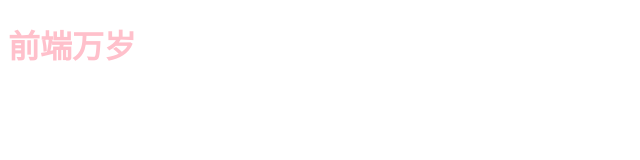
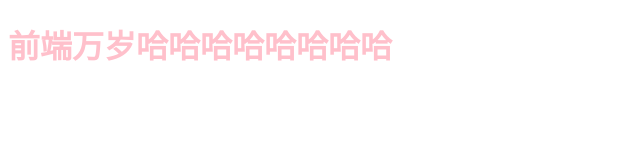
Before and after one commit to hao-zj/demo, a plain HTML site: page index.html in a window 1280 px wide. Shown: the whole page, without its empty margins (0-640 px from the left). Drawn offline with Linux system fonts and the light colour scheme.

Commit message:
Update index.html

```diff
--- a/index.html
+++ b/index.html
@@ -10,7 +10,7 @@
 </head>
 
 <body>
-    <h1>前端万岁</h1>
+    <h1>前端万岁哈哈哈哈哈哈哈哈</h1>
 </body>
 
 </html>
```
